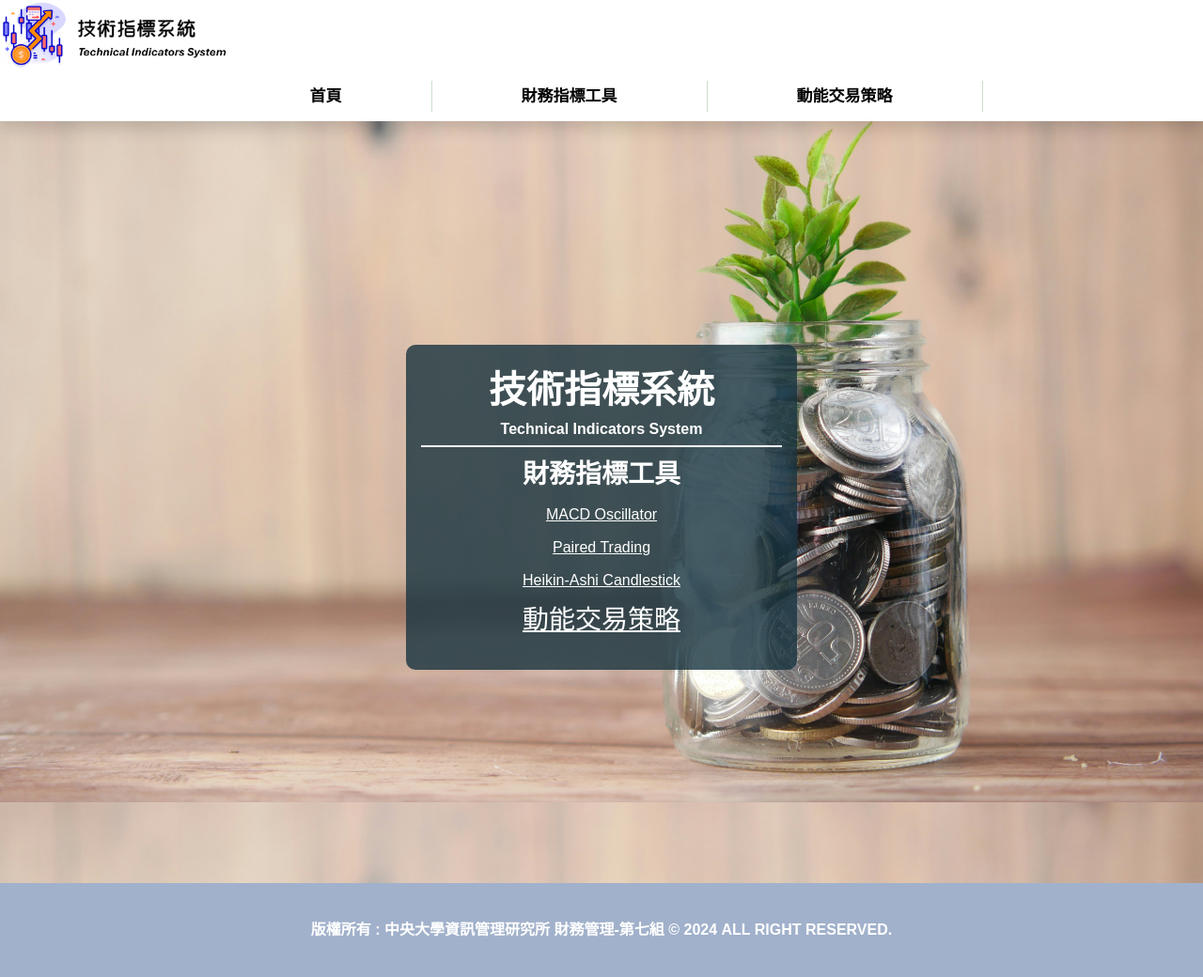
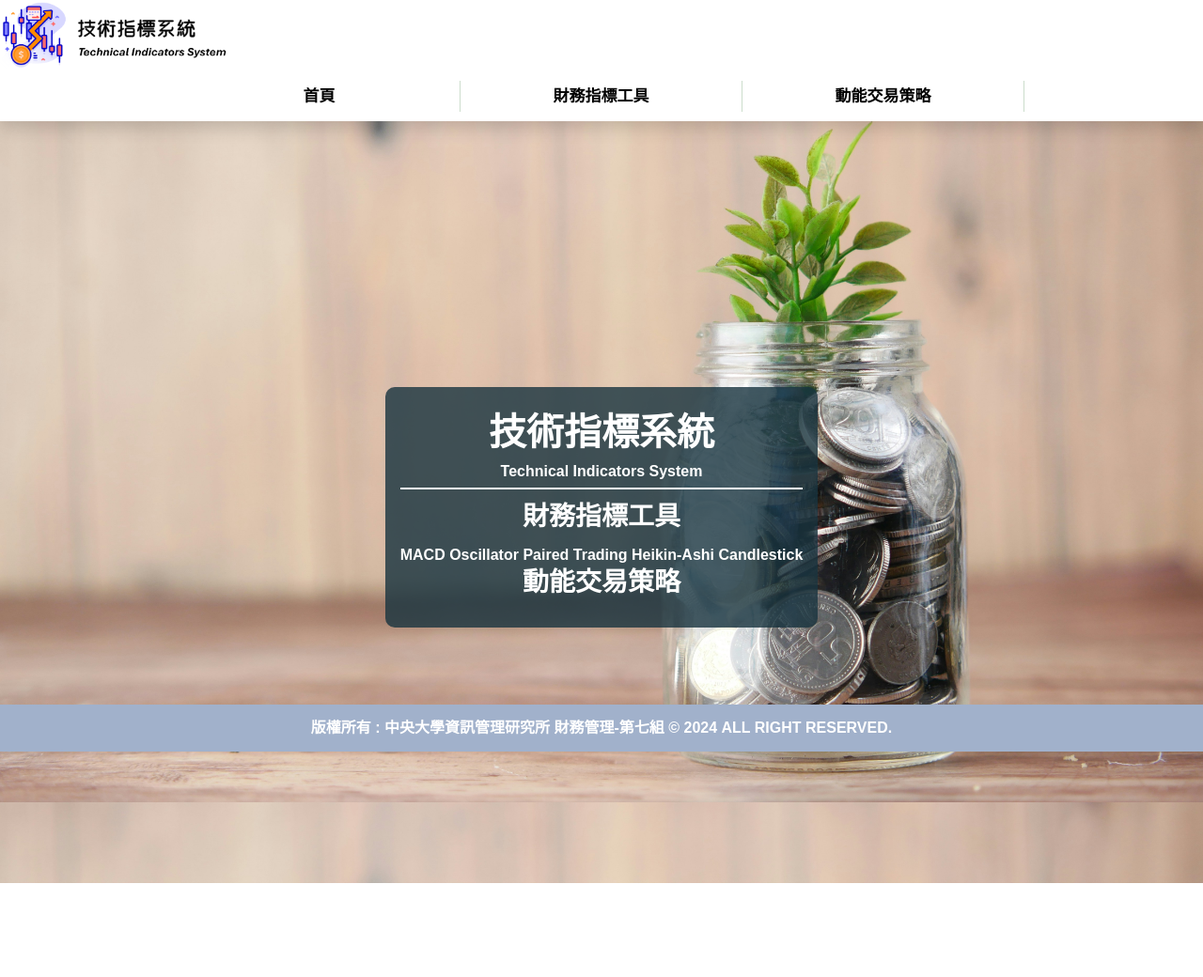
Before and after one commit to ChihChun0314/Technical-Indicators-System, an ASP.NET Core app: page / in a window 1280 px wide. Shown: the whole page at 94% size. After the commit the page ends 940 px from the top, so only its background shows below. Run offline with ASP.NET Core 8, Linux system fonts and the light colour scheme; style sheets or scripts are compiled from the project's sources.

Commit message:
動能View修改;header對齊處理

```diff
--- a/Technical_Indicators_System/Views/Home/Index.cshtml
+++ b/Technical_Indicators_System/Views/Home/Index.cshtml
@@ -12,23 +12,11 @@
                 </div>
                 <div class="justify-content-center">
                     <div>
-                        <h3 class="px-3 py-1 home-brand HomepageWord">財務指標工具</h3>
-                        <a class="home-link" href="/Home/MACD">
-                            <!-- 修改成原始呼叫的html -->
-                            <h6 class="px-3 py-1 HomepageWord">MACD Oscillator</h6>
-                        </a>
-                        <a class="home-link" href="/Home/Pair">
-                            <!-- 修改成原始呼叫的html -->
-                            <h6 class="px-3 py-1 HomepageWord">Paired Trading</h6>
-                        </a>
-                        <a class="home-link" href="/Home/Heikin_Ashi">
-                            <!-- 修改成原始呼叫的html -->
-                            <h6 class="px-3 py-1 HomepageWord">Heikin-Ashi Candlestick</h6>
-                        </a>
-                        <a class="home-link" href="/Home/Quantitative_Momentum">
-                            <!-- 修改成原始呼叫的html -->
-                            <h3 class="px-3 py-1 HomepageWord">動能交易策略</h3>
-                        </a>
+                        <h3 class="px-3 py-1 home-brand">財務指標工具</h3>
+                        <a class="home-link" href="/Home/MACD">MACD Oscillator</a>
+                        <a class="home-link" href="/Home/Pair">Paired Trading</a>
+                        <a class="home-link" href="/Home/Heikin_Ashi">Heikin-Ashi Candlestick</a>
+                        <h3 class="home-link" href="/Home/Quantitative_Momentum">動能交易策略</h3>
                     </div>
                 </div>
             </div>
--- a/Technical_Indicators_System/Views/Shared/_Layout.cshtml
+++ b/Technical_Indicators_System/Views/Shared/_Layout.cshtml
@@ -60,7 +60,7 @@
         @RenderBody()
         <button id="scrollToTopBtn" onclick="scrollToTop()">Scroll to Top</button>
     </main>
-    <footer>
+    <footer class="footer">
         <div class="footertext">
             <div>
                 版權所有 : 中央大學資訊管理研究所 財務管理-第七組 © 2024 ALL RIGHT RESERVED.
--- a/Technical_Indicators_System/Views/Shared/_Layout.cshtml.css
+++ b/Technical_Indicators_System/Views/Shared/_Layout.cshtml.css
@@ -40,9 +40,11 @@ button.accept-policy {
 }
 
 .footer {
-  position: absolute;
+  position: fixed;
   bottom: 0;
   width: 100%;
   white-space: nowrap;
-  line-height: 60px;
+  line-height: 20px;
+  text-align: center;
+  padding: 0;
 }
--- a/Technical_Indicators_System/wwwroot/css/_Layout.css
+++ b/Technical_Indicators_System/wwwroot/css/_Layout.css
@@ -43,7 +43,7 @@ header {
 
 .footertext {
     width: 100%;
-    height: 100px;
+    height: 50px;
     /*border: solid saddlebrown;*/
     text-align: center;
     background-color: #A1B1CB;
@@ -119,12 +119,13 @@ header {
 .home-link {
     color: white;
     font-weight: bold;
+    text-decoration: none; /* 確保沒有預設的底線 */
 }
 
 .home-link:hover {
-    font-weight: bold;
     color: white;
-    border-bottom: white 2px solid;
+    font-weight: bold !important;
+    border-bottom: 2px solid white !important;
 }
 
 .BorderBottomLine {
@@ -193,6 +194,25 @@ header {
 
 .SubmiQuantitativeMomentumForm:hover {
     background: #295e67;
+}
+
+.SubmitQuantitativeMomentumContainerBox {
+    display: flex;
+    flex-direction:column;
+    justify-content: center;
+    align-items: center;
+    padding: 0;
+    width: 100%;
+}
+
+.SubmitQuantitativeMomentumOutputContainerBox {
+    display: flex;
+    flex-direction: column;
+    justify-content: center;
+    align-items: center;
+    padding: 0;
+    width: 100%;
+    max-width: 1200px;
 }
 
 /* -------------------------------------QuantitativeMomentumResult--------------------------------------- */
--- a/Technical_Indicators_System/wwwroot/css/navbor.css
+++ b/Technical_Indicators_System/wwwroot/css/navbor.css
@@ -8,6 +8,7 @@ body {
     background-color: #fff;
     display: flex;
     justify-content: center;
+    align-items: center;
     padding: 10px;
 }
 
@@ -28,10 +29,11 @@ body {
     transition: color 0.3s, font-weight 0.3s;
     border-right: 1px solid #cdc;
     font-weight: bolder;
+    width: 300px;
 }
 
 .dropdown-content {
-    width: 260px;
+    width: 300px;
     display: none;
     position: absolute;
     background-color: #f9f9f9;
```
Also changed, not shown: Technical_Indicators_System/Views/Home/Quantitative_MomentumResult.cshtml (+20 -20 lines).
